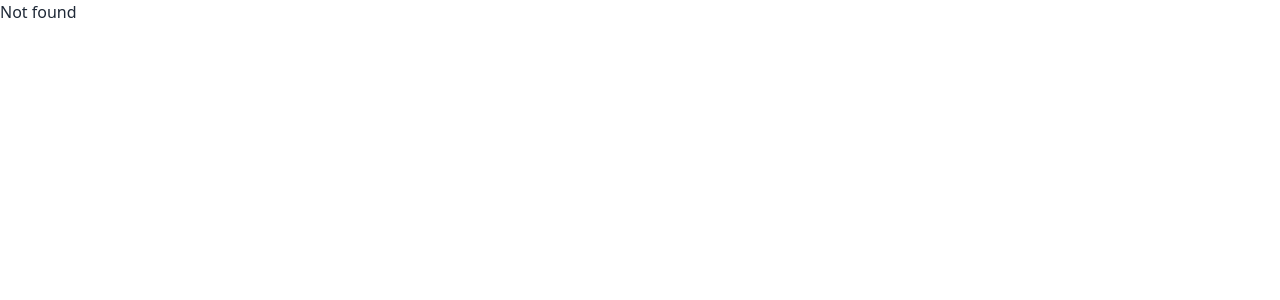
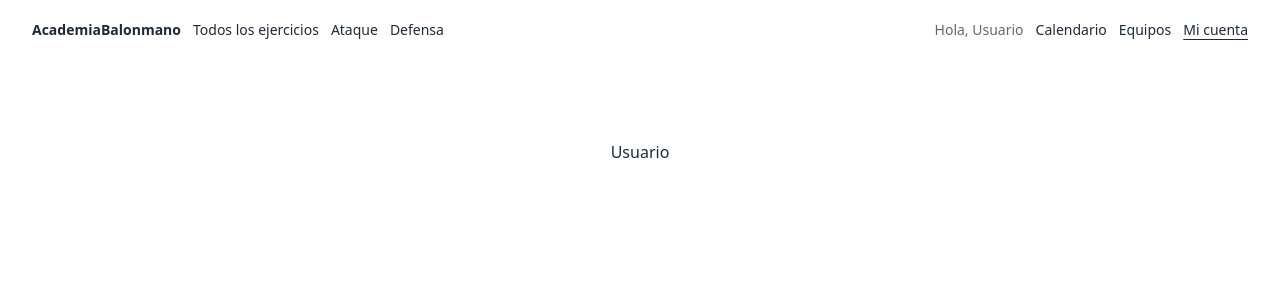
Before and after one commit to marias16/academia_balonmano, a React (Vite) app in the folder academia_balonmano/: page /usuario in a window 1280 px wide. Shown: the top 300 px of the page. Built offline with nearby package versions, Linux system fonts and the light colour scheme.

Commit message:
navbar, layout and first data entered

```diff
--- /dev/null
+++ b/academia_balonmano/src/Components/Layout/index.jsx
@@ -0,0 +1,9 @@
+const Layout = ({ children }) => {
+    return (
+        <div className="flex flex-col mt-20 items-center">
+            {children}
+        </div>
+    )
+}
+
+export default Layout
--- a/academia_balonmano/src/Components/Navbar/index.jsx
+++ b/academia_balonmano/src/Components/Navbar/index.jsx
@@ -1,5 +1,65 @@
+import { NavLink } from "react-router-dom"
+
 const Navbar = () => {
+    const activeStyle = "underline underline-offset-4"
+
     return (
-
+        <nav className="flex justify-between items-center w-full py-5 px-8 font-normal text-sm">
+            <ul className="flex items-center gap-3">
+                <li className="text-sm font-bold">
+                    <NavLink to="/"> AcademiaBalonmano </NavLink>
+                </li>
+                <li>
+                    <NavLink
+                        to="/todos"
+                        className={({isActive}) =>
+                        isActive ? activeStyle : undefined
+                        }> Todos los ejercicios </NavLink>
+                </li>
+                <li>
+                    <NavLink
+                        to="/ataque"
+                        className={({isActive}) =>
+                            isActive ? activeStyle : undefined
+                    }>
+                    Ataque </NavLink>
+                </li>
+                <li>
+                    <NavLink
+                    to="/defensa"
+                    className={({isActive}) =>
+                            isActive ? activeStyle : undefined
+                    }> Defensa </NavLink>
+                </li>
+            </ul>
+            <ul className="flex items-center gap-3">
+                <li className="text-black/60">
+                    Hola, Usuario
+                </li>
+                <li>
+                    <NavLink
+                        to="/calendario"
+                        className={({isActive}) =>
+                                isActive ? activeStyle : undefined
+                    }> Calendario </NavLink>
+                </li>
+                <li>
+                    <NavLink
+                        to="/equipos"
+                        className={({isActive}) =>
+                            isActive ? activeStyle : undefined
+                    }> Equipos </NavLink>
+                </li>
+                <li>
+                    <NavLink
+                        to="/usuario"
+                        className={({isActive}) =>
+                            isActive ? activeStyle : undefined
+                    }> Mi cuenta </NavLink>
+                </li>
+            </ul>
+        </nav>
     )
 }
+
+export default Navbar
--- a/academia_balonmano/src/Pages/App/index.jsx
+++ b/academia_balonmano/src/Pages/App/index.jsx
@@ -7,6 +7,8 @@ import Login from '../Login'
 import Usuario from '../Usuario'
 import Equipos from '../Equipos'
 import NotFound from '../notfound'
+import Navbar from '../../Components/Navbar'
+import Layout from "../../Components/Layout"
 
 const AppRoutes = () => {
   let routes = useRoutes([
@@ -15,6 +17,7 @@ const AppRoutes = () => {
     { path: "/login", element: <Login /> },
     { path: "/equipos", element: <Equipos /> },
     { path: "/*", element: <NotFound /> },
+    { path: "/usuario", element: <Usuario /> },
   ]);
 
   return routes
@@ -26,7 +29,10 @@ function App() {
   return (
     <>
       <BrowserRouter>
-        <AppRoutes />
+        <Navbar />
+        <Layout>
+          <AppRoutes />
+        </Layout>
       </BrowserRouter>
     </>
   )
--- a/academia_balonmano/src/Pages/Home/index.jsx
+++ b/academia_balonmano/src/Pages/Home/index.jsx
@@ -1,12 +1,11 @@
+
 function Home() {
 
 
     return (
-      <>
-        <div className="App">
+        <>
           <p>Home</p>
-        </div>
-      </>
+        </>
     )
   }
 
--- /dev/null
+++ b/academia_balonmano/src/assets/data/index.jsx
@@ -0,0 +1,29 @@
+const data = [
+    {
+        id: 3002,
+        group: ["juego", "global"],
+        name:"Gol al bote",
+        text: "Crear espacios sin balón",
+        img: "img/3002.png",
+        categories: ["juego", "gol al bote"],
+        content: ["desmarque, marcaje", "campo visual", "petición", "relación"],
+        players: {
+            attack: "Pase sobre línea es gol si recepciona compañero",
+            defense: "Intercepta para atacar",
+            shoot: "Elegir pase de gol o continuidad"
+        },
+        tacticals: {
+            attack: "Desmarque para crear espacios",
+            defense: "Ver oponente y balón",
+            shoot: "Prever la siguiente acción antes de recibir",
+        },
+        variants: [
+            {
+                name:"Objetivos ofensivos",
+                text: "Un atacante solo colabora con bloqueos y pase y se va. No lanza."
+        }
+        ]
+    }
+]
+
+export default data
```
Also changed, not shown: academia_balonmano/src/assets/data/img/3002.png (added).
